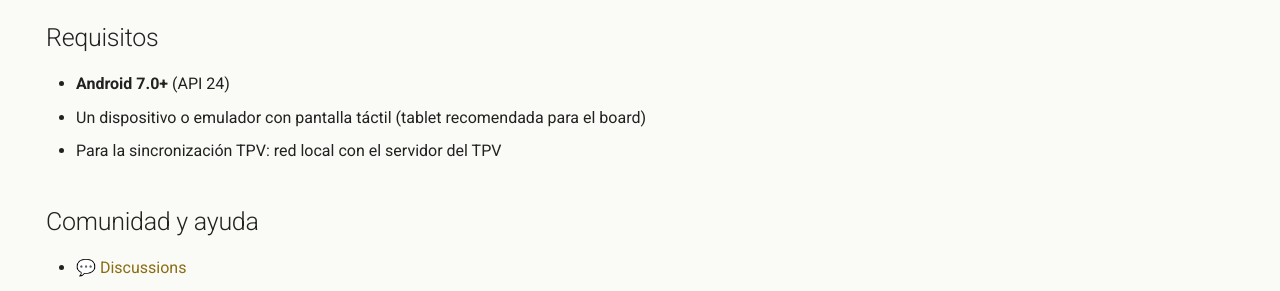
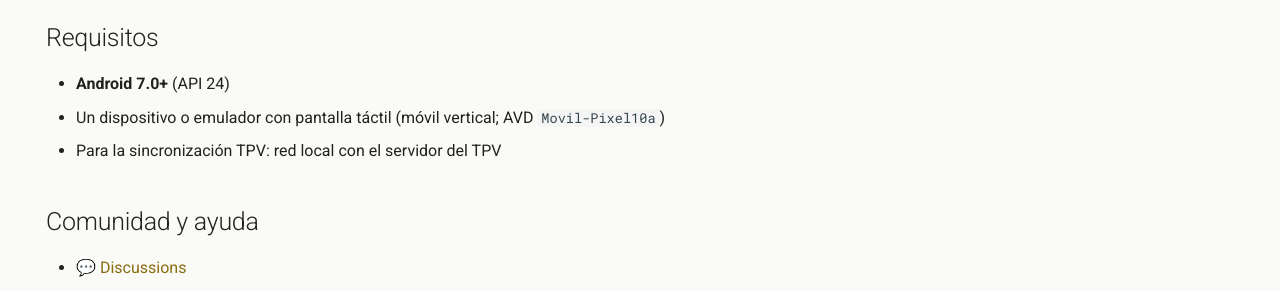
Before and after one commit to jaminsmoke/PersonalComander, an MkDocs documentation site: the page built from docs/index.md, in a window 1280 px wide and 900 px high, scrolled down 1378 px. Shown: the part 430-721 px from the top of the window. Built offline with MkDocs 1.6.1 and Material for MkDocs 9.7.7, drawn with Linux system fonts in a browser that asks for light colours; comment, search, counter and statistics services are not loaded.

Commit message:
docs(emulador): AVD Movil-Pixel10a en es-ES y hora de Madrid (#88)
* docs(emulador): alinear AVD Movil-Pixel10a, es-ES y hora de Madrid.

Tras el formateo el Pixel_9a ya no existe; los agentes y el arranque local deben usar el AVD nuevo con locale y zona de España.

Co-authored-by: Cursor <cursoragent@cursor.com>

* chore(gitignore): ignorar .idea/codeStyles generado por Android Studio.

Es ajuste local de formato del IDE, no convención del repo; deja el working tree limpio tras un formateo.

Co-authored-by: Cursor <cursoragent@cursor.com>

---------

Co-authored-by: Cursor <cursoragent@cursor.com>

```diff
--- a/docs/index.md
+++ b/docs/index.md
@@ -114,7 +114,7 @@ Manual en la [Wiki](https://github.com/jaminsmoke/PersonalComander/wiki) · [Doc
 ## Requisitos
 
 - **Android 7.0+** (API 24)
-- Un dispositivo o emulador con pantalla táctil (tablet recomendada para el board)
+- Un dispositivo o emulador con pantalla táctil (móvil vertical; AVD `Movil-Pixel10a`)
 - Para la sincronización TPV: red local con el servidor del TPV
 
 ## Comunidad y ayuda
```
Also changed, not shown: AGENTS.md (+6 -6 lines), tools/voz-eval/README.md (+2 -2 lines).
